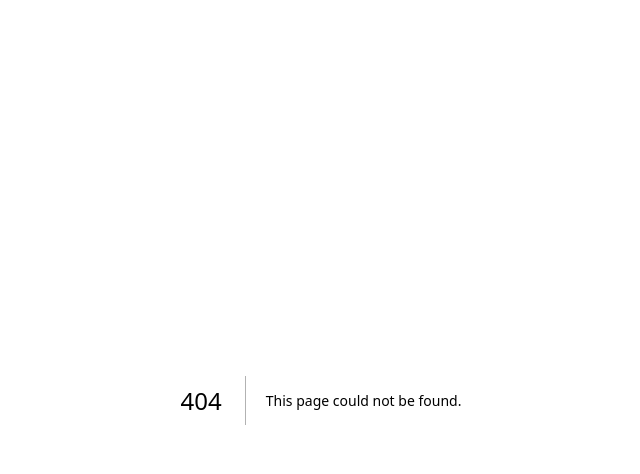
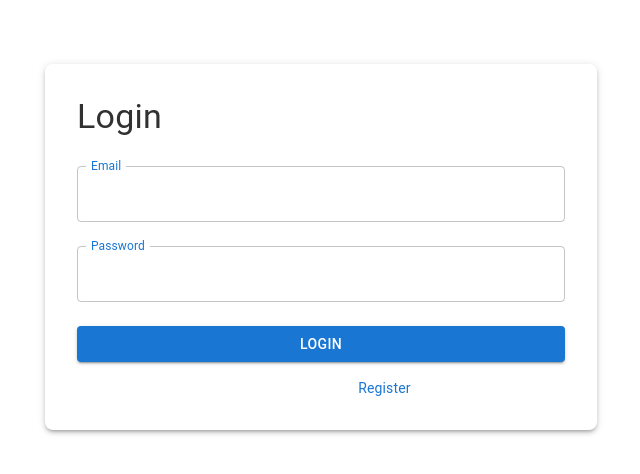
Before and after one commit to daniprm/PSO-B-17-MOVIE-REVIEW-WEB, a Next.js app: page /login in a window 1280 px wide. Before the commit this address had no page. Shown: the top 474 px of the page, without its empty margins (319-959 px from the left). Built offline with nearby package versions, Linux system fonts and the light colour scheme.

Commit message:
login ui

```diff
--- /dev/null
+++ b/src/app/login/page.tsx
@@ -0,0 +1,93 @@
+'use client';
+
+import React, { useState } from 'react';
+import { useRouter } from 'next/navigation';
+import {
+  Box,
+  Button,
+  Container,
+  TextField,
+  Typography,
+  Link
+} from '@mui/material';
+
+export default function UserLoginPage() {
+  const [email, setEmail] = useState('');
+  const [password, setPassword] = useState('');
+  const router = useRouter();
+
+  const handleLogin = async () => {
+    if (!email || !password) {
+      alert('Email dan password wajib diisi.');
+      return;
+    }
+
+    const res = await fetch('/api/login', {
+      method: 'POST',
+      headers: {
+        'Content-Type': 'application/json',
+      },
+      body: JSON.stringify({ email, password }),
+    });
+
+    if (res.ok) {
+      alert('Login berhasil!');
+      router.push('/');
+    } else {
+      const data = await res.json();
+      alert(`Login gagal: ${data.message}`);
+    }
+  };
+
+  return (
+    <Container maxWidth="sm">
+      <Box sx={{ mt: 8, p: 4, boxShadow: 3, borderRadius: 2 }}>
+        <Typography variant="h4" color="text.primary" gutterBottom>
+          Login
+        </Typography>
+
+        <TextField
+          fullWidth
+          label="Email"
+          margin="normal"
+          onChange={(e) => setEmail(e.target.value)}
+          InputLabelProps={{ shrink: true }}
+          sx={{
+            '& label': { color: 'primary.main' },
+            '& label.Mui-focused': { color: 'primary.main' },
+          }}
+        />
+
+        <TextField
+          fullWidth
+          label="Password"
+          type="password"
+          margin="normal"
+          onChange={(e) => setPassword(e.target.value)}
+          InputLabelProps={{ shrink: true }}
+          sx={{
+            '& label': { color: 'primary.main' },
+            '& label.Mui-focused': { color: 'primary.main' },
+          }}
+        />
+
+        <Button
+          fullWidth
+          variant="contained"
+          color="primary"
+          sx={{ mt: 2 }}
+          onClick={handleLogin}
+        >
+          Login
+        </Button>
+
+        <Typography variant="body2" sx={{ mt: 2, textAlign: 'center' }}>
+          Belum punya akun?{' '}
+          <Link href="/register" underline="hover" color="primary">
+            Register
+          </Link>
+        </Typography>
+      </Box>
+    </Container>
+  );
+}
```
